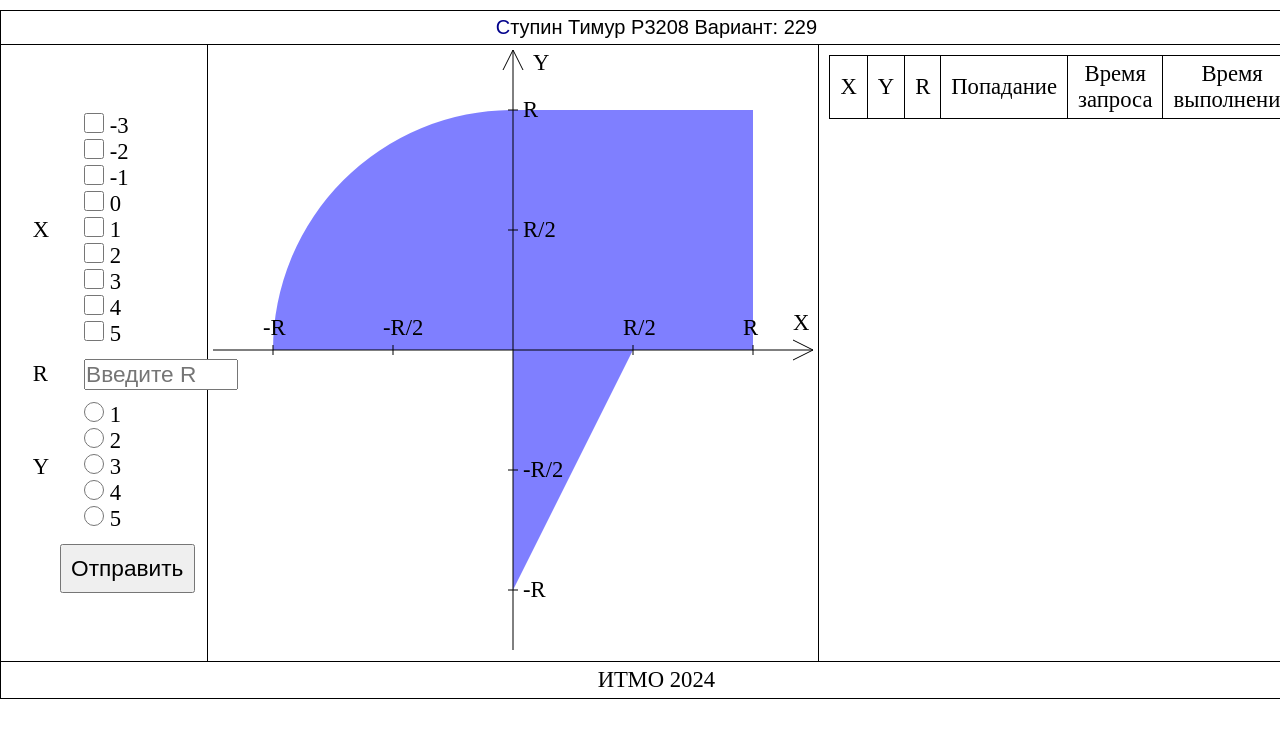
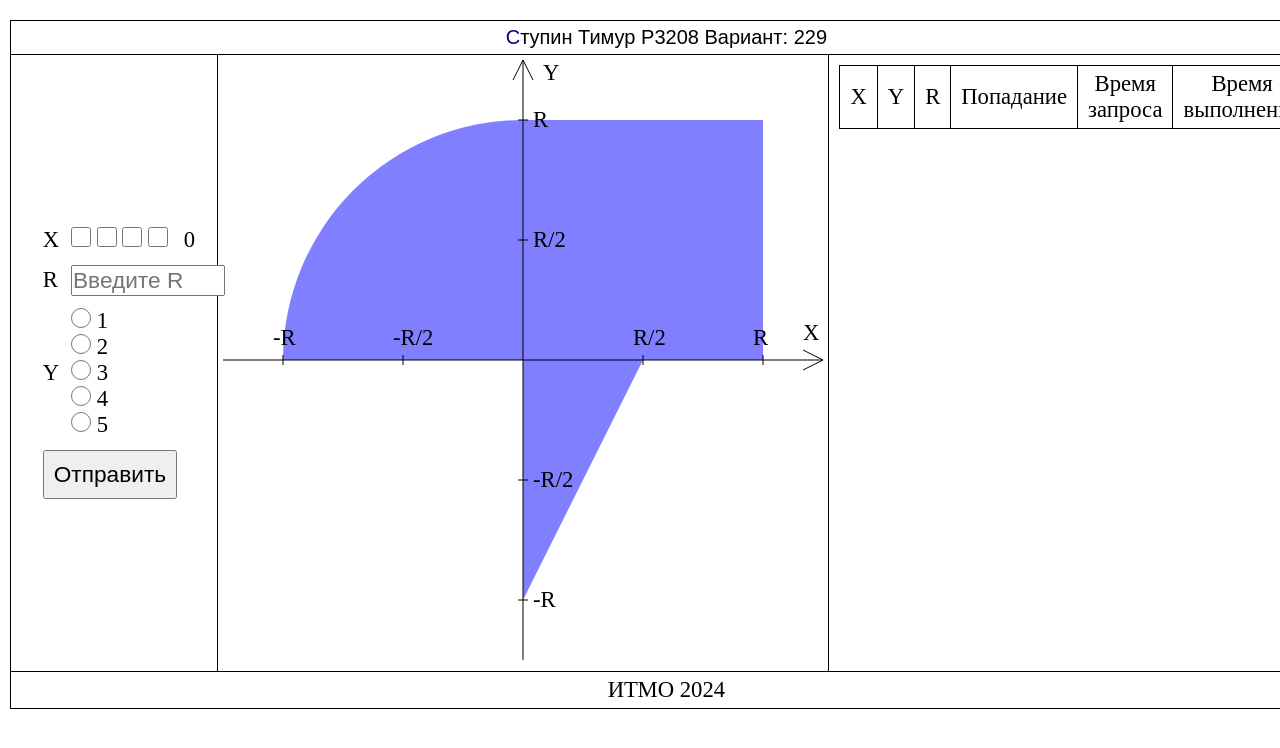
Before and after one commit to timur1516/web-lab-1, a plain HTML site: page static/index.html in a window 1280 px wide. Shown: the top 748 px of the page. Drawn offline with Linux system fonts and the light colour scheme.

Commit message:
binary X

```diff
--- a/static/index.html
+++ b/static/index.html
@@ -20,30 +20,17 @@
                     <tr>
                         <td class="form_label">X</td>
                         <td>
-                            <input type="checkbox" name="x_checkbox_input" id="x_-3" value="5">
-                            <label for="x_-3"></label>-3<br>
-                            <input type="checkbox" name="x_checkbox_input" id="x_-2" value="-2">
-                            <label for="x_-2">-2</label><br>
-                            <input type="checkbox" name="x_checkbox_input" id="x_-1" value="-1">
-                            <label for="x_-1">-1</label><br>
-                            <input type="checkbox" name="x_checkbox_input" id="x_0" value="0">
-                            <label for="x_0">0</label><br>
-                            <input type="checkbox" name="x_checkbox_input" id="x_1" value="1">
-                            <label for="x_1">1</label><br>
-                            <input type="checkbox" name="x_checkbox_input" id="x_2" value="2">
-                            <label for="x_2">2</label><br>
-                            <input type="checkbox" name="x_checkbox_input" id="x_3" value="3">
-                            <label for="x_3">3</label><br>
-                            <input type="checkbox" name="x_checkbox_input" id="x_4" value="4">
-                            <label for="x_4">4</label><br>
-                            <input type="checkbox" name="x_checkbox_input" id="x_5" value="5">
-                            <label for="x_5">5</label><br>
+                            <input type="checkbox" name="x_checkbox_input" id="0">
+                            <input type="checkbox" name="x_checkbox_input" id="1">
+                            <input type="checkbox" name="x_checkbox_input" id="2">
+                            <input type="checkbox" name="x_checkbox_input" id="3">
+                            <span id="x_value_label">0</span>
                         </td>
                     </tr>
                     <tr>
                         <td class="form_label">R</td>
                         <td>
-                            <input type="number" min="-5" max="5" name="r_text_input" id="r_text" placeholder="Введите R"
+                            <input type="number" min="-5" max="5" step="0.01" name="r_text_input" id="r_text" placeholder="Введите R"
                                    onpaste="validatePaste(this, event)">
                         </td>
                     </tr>
--- a/static/main.js
+++ b/static/main.js
@@ -4,20 +4,22 @@ window.addEventListener("load", loadTableData);
 const message_type = Object.freeze({
     OK: 1,
     EMPTY_FIELDS: 2,
-    SOME_SERVER_ERROR: 3
+    WRONG_X: 3,
+    SOME_SERVER_ERROR: 4
 })
 
-//Имитация radio используя checkbox
+let x_value = 0;
+
+//Бинарный ввод X ;)
 const x_checkboxes = document.getElementsByName("x_checkbox_input");
-let active_x_checkbox = null;
 x_checkboxes.forEach(checkbox => {checkbox.addEventListener("change", () => {
-    if(checkbox === active_x_checkbox){
-        active_x_checkbox = null;
+    let str = "0000"
+    for(let i = 0; i < x_checkboxes.length; i++){
+        str = str.slice(0, i) + (document.getElementById(i).checked ? "1" : "0") + str.slice(i + 1);
     }
-    else{
-        if(active_x_checkbox !== null) active_x_checkbox.checked = false;
-        active_x_checkbox = checkbox;
-    }
+    x_value = parseInt(str, 2);
+    if(x_value >= 8) x_value -= 16;
+    document.getElementById("x_value_label").textContent = x_value;
 })})
 
 //Функция отправки запроса на сервер и получения ответа
@@ -27,7 +29,7 @@ async function submitForm(event) {
 
     //Извлекаем данные формы
     const formData = new FormData(event.target);
-    const x = formData.get("x_checkbox_input");
+    const x = x_value
     const y = formData.get("y_radio_input");
     const r = formData.get("r_text_input");
 
@@ -69,6 +71,9 @@ function show_user_message(message){
         case message_type.EMPTY_FIELDS:
             alert("Пожалуйста заполните все поля!");
             break;
+        case message_type.WRONG_X:
+            alert("Значение X должно быть от -3 до 5");
+            break;
         case message_type.SOME_SERVER_ERROR:
             alert("Упс... Произошла ошибка при работе с сервером. Пожалуйста, повторите попытку позже.");
             break;
@@ -78,6 +83,7 @@ function show_user_message(message){
 //Функция валидации данных формы
 function validate_data(x, y, r){
     if(x == null || y == null || r == null ||  r === "") return message_type.EMPTY_FIELDS;
+    if(x < -3 || x > 5) return message_type.WRONG_X;
     return message_type.OK;
 }
 
@@ -99,7 +105,7 @@ function add_data_to_history(x, y, r, hit, execution_time){
     let rText = document.createTextNode(Number(r).toFixed(2).toString());
     let hitText = document.createTextNode(hit.toString());
     let timeText = document.createTextNode(new Date().toLocaleTimeString());
-    let executionTimeText = document.createTextNode(execution_time.toString());
+    let executionTimeText = document.createTextNode(execution_time.toString() + "мс");
 
     tableData.push([xText.textContent, yText.textContent, rText.textContent, hitText.textContent, timeText.textContent, executionTimeText.textContent]);
     sessionStorage.setItem("tableData", JSON.stringify(tableData));
--- a/static/style.css
+++ b/static/style.css
@@ -1,6 +1,10 @@
 *{
     margin: 0;
     padding: 0;
+}
+
+body{
+    padding: 10px;
 }
 
 table{
@@ -63,13 +67,13 @@ input[type="checkbox"], input[type="radio"] {
     font-size: inherit;
 }
 
-input{
-    margin-left: 15%;
-}
-
 #submit_button{
     font-size: inherit;
     padding: 5%;
+}
+
+#x_value_label{
+    padding: 10px;
 }
 
 .graph_cell{
@@ -93,6 +97,10 @@ input{
     text-align: center;
 }
 
+#history_table td{
+    word-break: break-all;
+}
+
 tfoot{
     text-align: center;
 }
```
Also changed, not shown: static/background.png (deleted).
